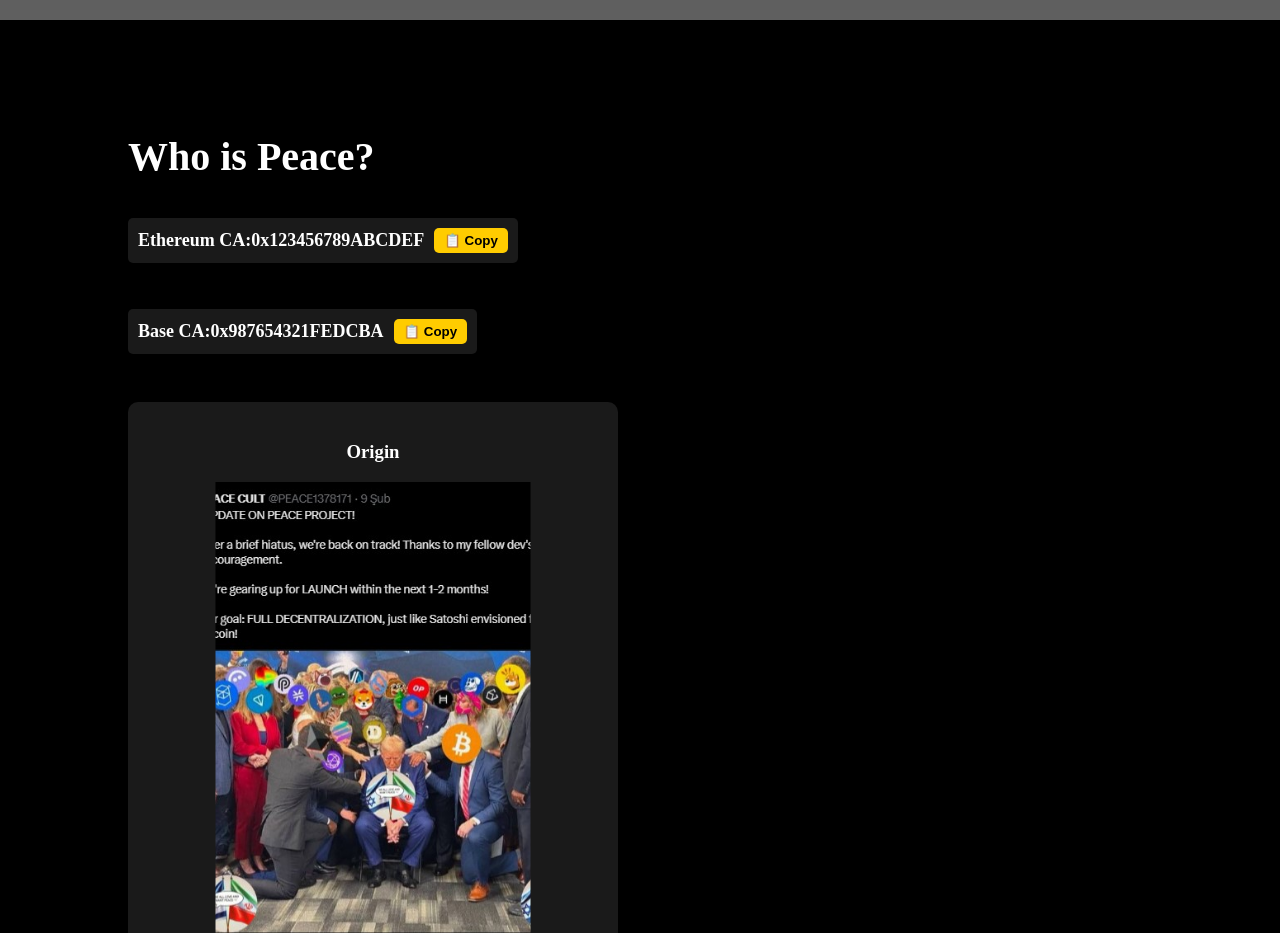
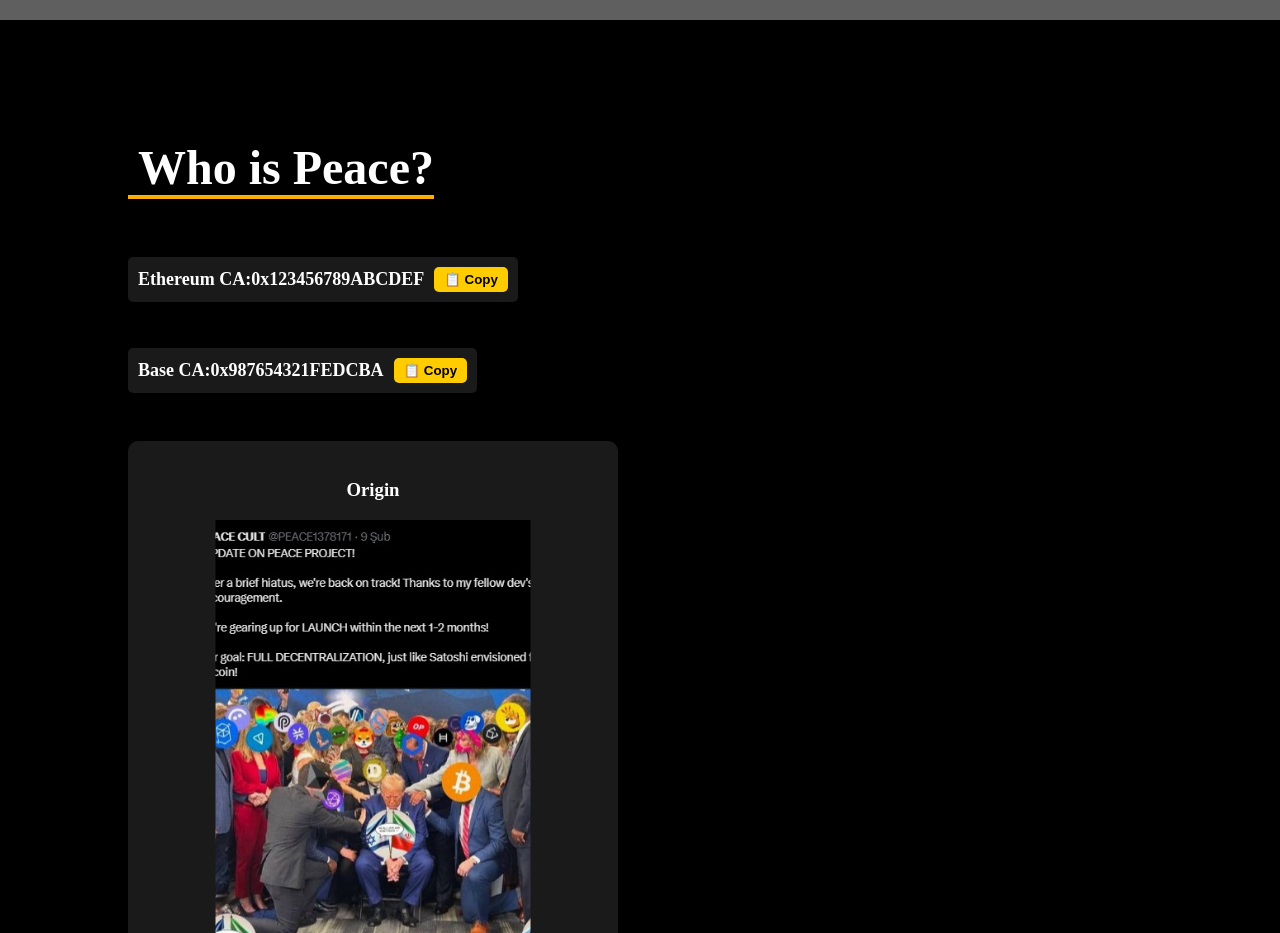
Before and after one commit to AyazDaghan/Peace, a plain HTML site: page index.html in a window 1280 px wide. Shown: the part 780-1713 px from the top of the page. Drawn offline with Linux system fonts and the light colour scheme; grey boxes are pictures that could not be loaded.

Commit message:
Update style.css

```diff
--- a/style.css
+++ b/style.css
@@ -114,7 +114,7 @@ body, html {
 /* ======================== */
 #about {
     min-height: 100vh;
-    background: rgb(23 23 23 / var(--tw-bg-opacity));
+    background: rgb(23 23 23 / var(--tw-bg-opacity)); /* Neiro-style dark background */
     color: white;
     padding: 80px 10%;
     display: flex;
@@ -122,18 +122,30 @@ body, html {
     justify-content: space-between;
 }
 
+/* Content Wrapper for Proper Layout */
+#about-section {
+    display: flex;
+    gap: 50px; /* Space between X post & text */
+    align-items: center;
+    width: 100%;
+    justify-content: center;
+}
 
-
-/* "Who is Peace?" - Aligned Left */
+/* "Who is Peace?" - Styled Like Neiro */
 #about-content {
     flex: 1;
     text-align: left;
+    max-width: 500px;
 }
 
 #about h2 {
-    font-size: 40px;
-    font-weight: bold;
-    margin-bottom: 20px;
+    font-size: 48px;
+    font-weight: 700;
+    color: white;
+    text-align: left;
+    padding-left: 10px;
+    border-bottom: 4px solid rgb(253, 174, 3); /* Adds the yellow underline */
+    display: inline-block;
 }
 
 /* Contract Addresses - Styled like Neiro */
@@ -172,14 +184,7 @@ body, html {
     background: #ffdb4d;
 }
 
-/* X Post & Description Layout */
-#about-section {
-    display: flex;
-    gap: 50px; /* Space between X post & text */
-    align-items: center;
-}
-
-/* X Post Box - Moved Left */
+/* X Post (Tweet Box) - Adjusted to Match Neiro */
 .tweet-box {
     background: rgba(255, 255, 255, 0.1);
     padding: 20px;
@@ -190,8 +195,7 @@ body, html {
     width: 450px; /* Adjust width */
 }
 
-/* Resize X Post Image */
-/* Crop X Post Image */
+/* X Post Image - Crop Sides & Resize */
 .tweet-box img {
     width: 100%;
     height: auto;
@@ -202,7 +206,6 @@ body, html {
     clip-path: inset(0px 15% 0px 15%); /* Cuts left & right sides */
 }
 
-
 /* Descriptive Text (Right Side) */
 #about-text {
     flex: 1;
@@ -211,7 +214,6 @@ body, html {
     text-align: left;
     max-width: 500px;
 }
-
 
 /* ======================== */
 /* 🔹 SOCIAL MEDIA ICONS - FIXED SIZES */
```
